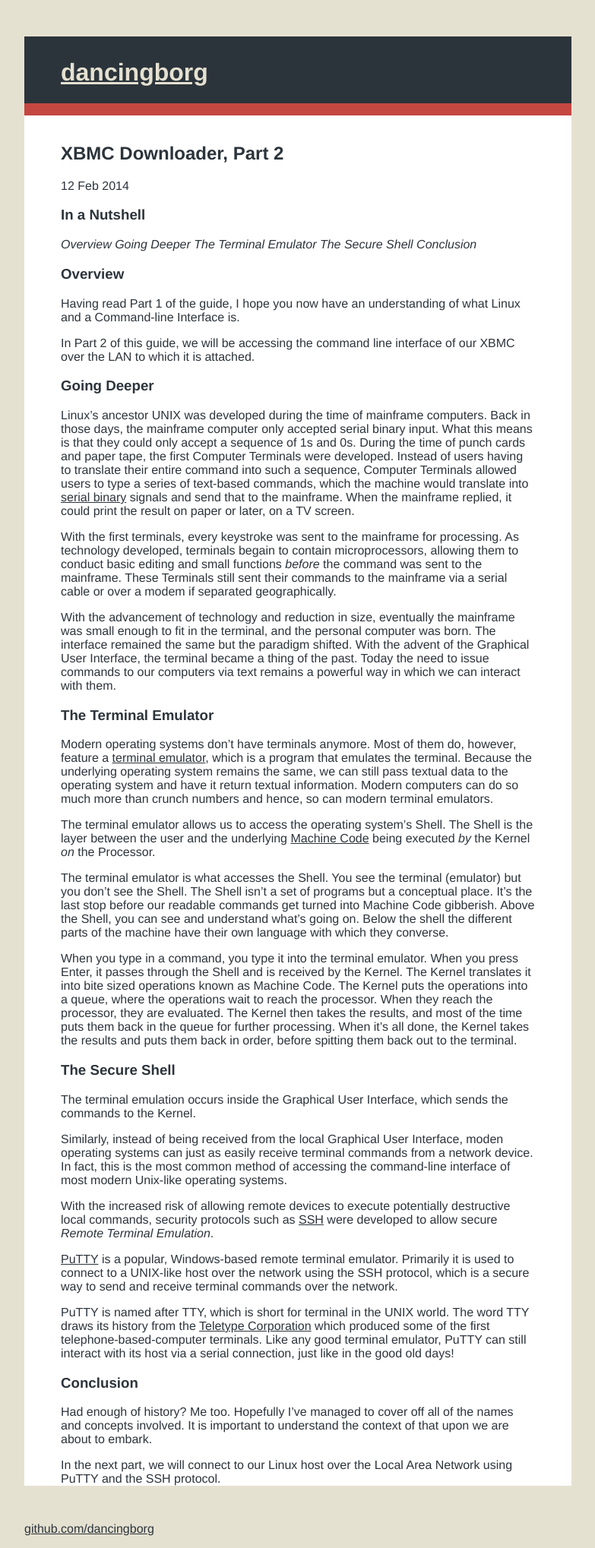
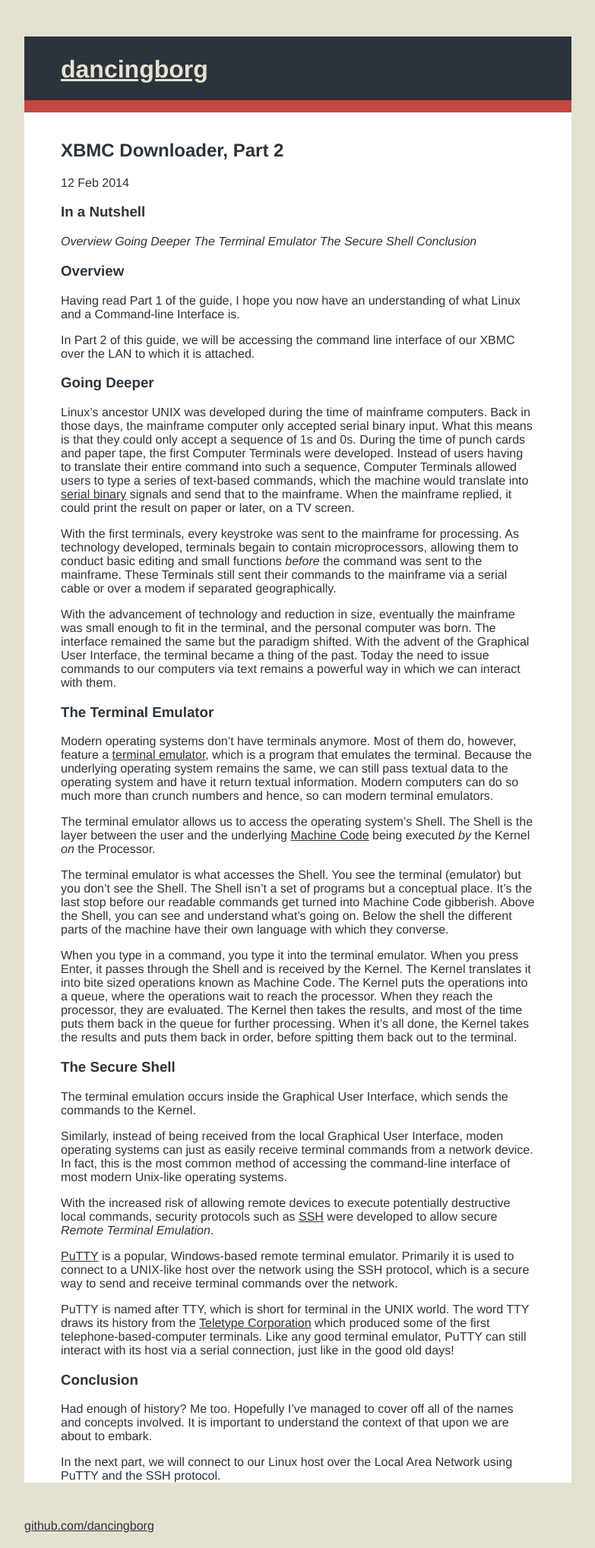
Before and after one commit to andre-abadi/andre-abadi.github.io, a Jekyll site: the page built from _posts/2014-02-12-xbmc-downloader-2.md, in a window 1280 px wide. Shown: the whole page at 76% size, without its empty margins (248-1031 px from the left). Built offline with Jekyll 4.4.1, drawn with Linux system fonts in a browser that asks for light colours; Markdown is read by kramdown in place of the engine named in the settings.

Commit message:
even less header padding

```diff
--- a/css/main.css
+++ b/css/main.css
@@ -27,7 +27,7 @@ h1 !important {
   background-color: #2C343B;
   border-bottom: 1em solid #C44741;
   padding-left: 0.5em;
-  padding-top: 0.5em;
+  padding-top: 0.25em;
   color: #E5E1D1;
 }
 @media all and (min-device-width: 768px) {
```
